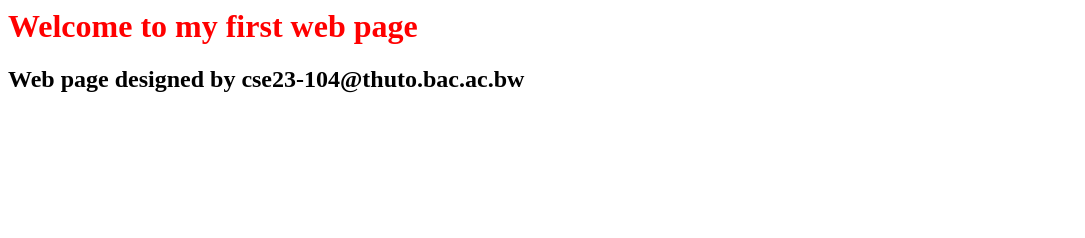
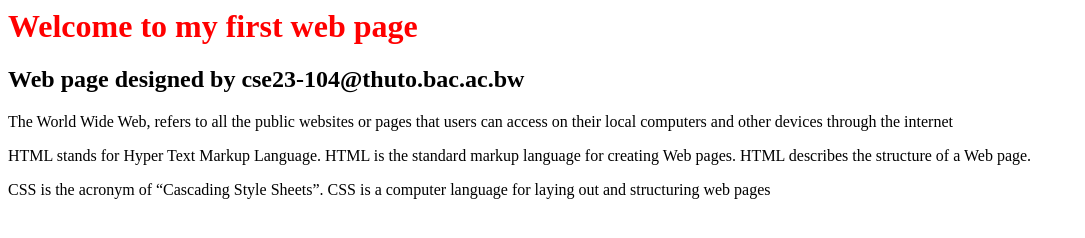
Before and after one commit to DensilK/Hello-World, a plain HTML site: page index.html in a window 1280 px wide. Shown: the whole page, without its empty margins (0-1085 px from the left). Drawn offline with Linux system fonts and the light colour scheme.

Commit message:
badbunny

```diff
--- a/index.html
+++ b/index.html
@@ -5,5 +5,8 @@
 <body>
   <h1 style = "color:red;">Welcome to my first web page</h1>
   <h2>Web page designed by cse23-104@thuto.bac.ac.bw </h2>
+    <p>The World Wide Web, refers to all the public websites or pages that users can access on their local computers and other devices through the internet</p>
+    <p>HTML stands for Hyper Text Markup Language. HTML is the standard markup language for creating Web pages. HTML describes the structure of a Web page.</p>
+    <p>CSS is the acronym of “Cascading Style Sheets”. CSS is a computer language for laying out and structuring web pages</p>
 <body>
 <html>
```
